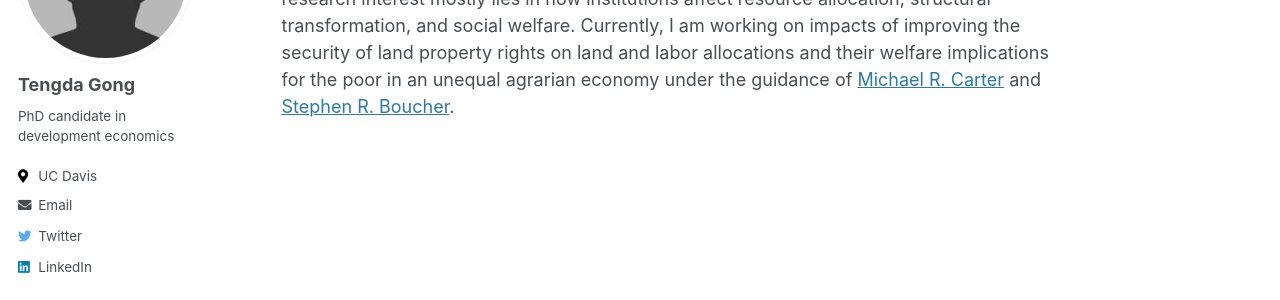
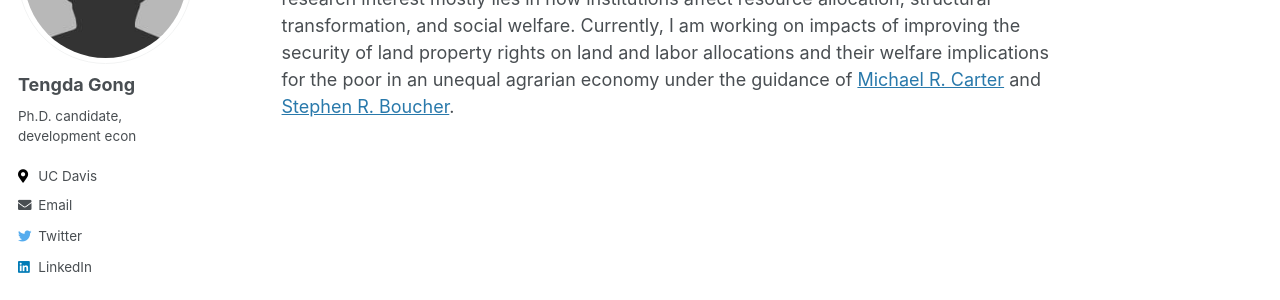
Before and after one commit to tendakung/tendakung.github.io, a Jekyll site: the page built from _pages/about.md, in a window 1280 px wide. Shown: the part 229-529 px from the top of the page. Built offline with Jekyll 4.4.1, drawn with Linux system fonts in a browser that asks for light colours.

Commit message:
further shorter site

```diff
--- a/_config.yml
+++ b/_config.yml
@@ -10,7 +10,7 @@ locale                   : "en-US"
 title                    : "Tengda Gong"
 title_separator          : "-"
 name                     : &name "Tengda Gong"
-description              : &description "PhD candidate in development economics"
+description              : &description "Ph.D. candidate, development econ"
 url                      : https://tendakung.github.io # the base hostname & protocol for your site e.g. "https://mmistakes.github.io"
 baseurl                  : "" # the subpath of your site, e.g. "/blog"
 repository               : "tendakung.github.io"
@@ -84,7 +84,7 @@ analytics:
 author:
   name             : "Tengda Gong"
   avatar           : "bio-photo.jpg"
-  bio              : "PhD candidate in development economics"
+  bio              : "Ph.D. candidate, development econ"
   location         : "UC Davis"
   employer         :
   pubmed           :
```
